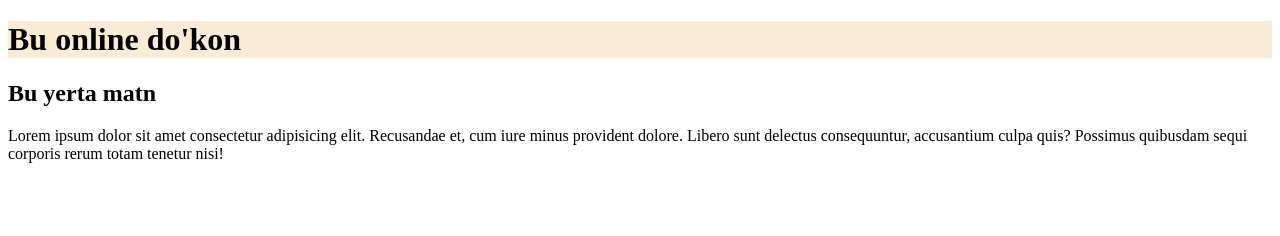
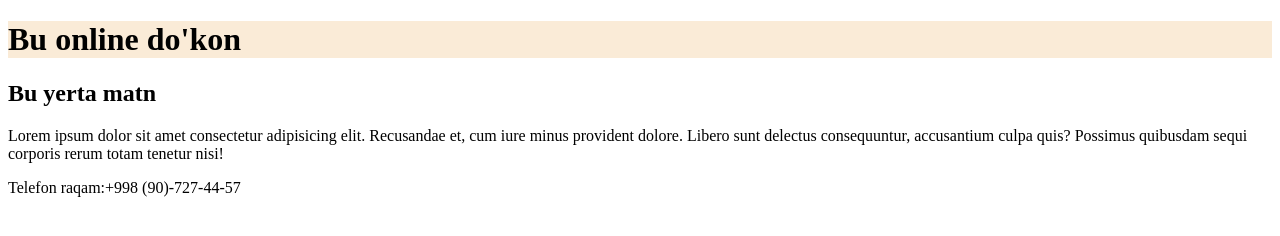
Before and after one commit to sadullayevshaxzod/online, a plain HTML site: page index.html in a window 1280 px wide. Drawn offline with Linux system fonts and the light colour scheme.

Commit message:
<footer> qo'shildi

```diff
--- a/index.html
+++ b/index.html
@@ -23,5 +23,8 @@
             </p>
         </div>
     </main>
+    <footer>
+        <p>Telefon raqam:+998 (90)-727-44-57</p>
+    </footer>
 </body>
 </html>
```
